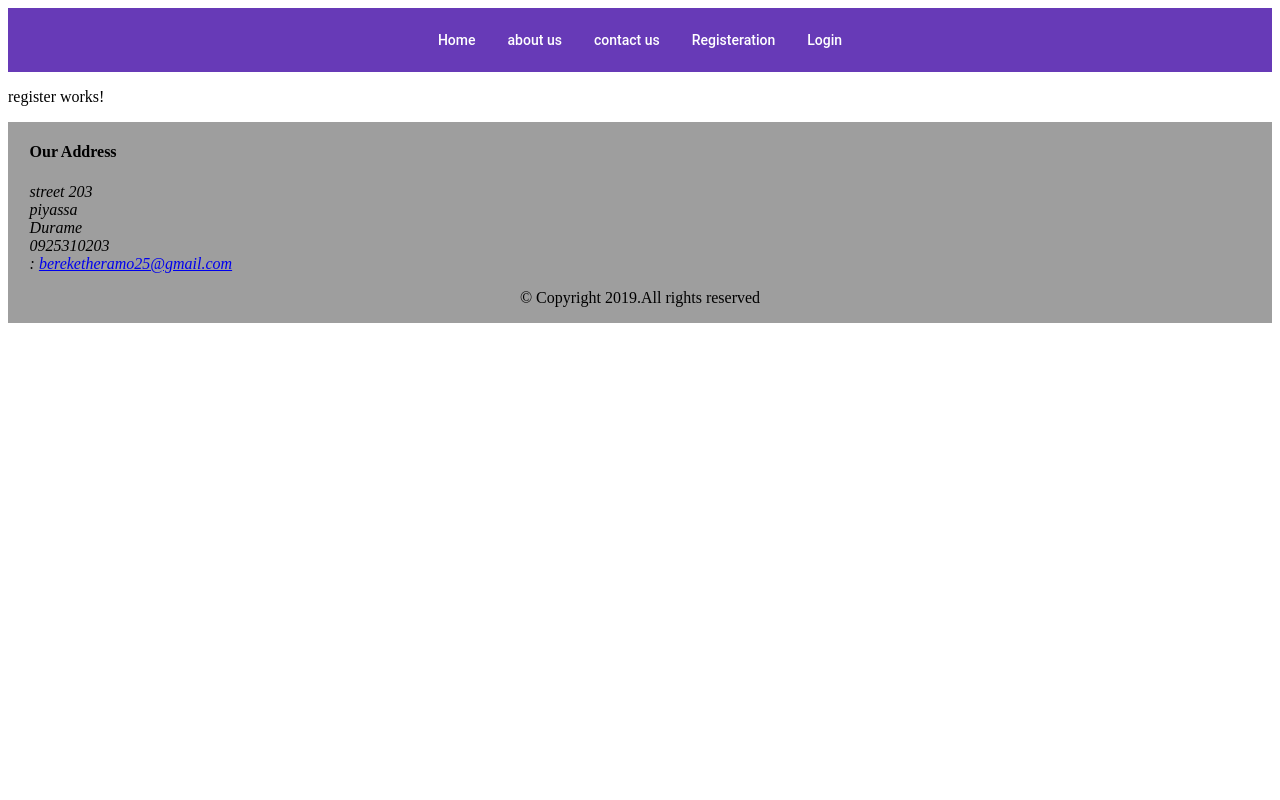
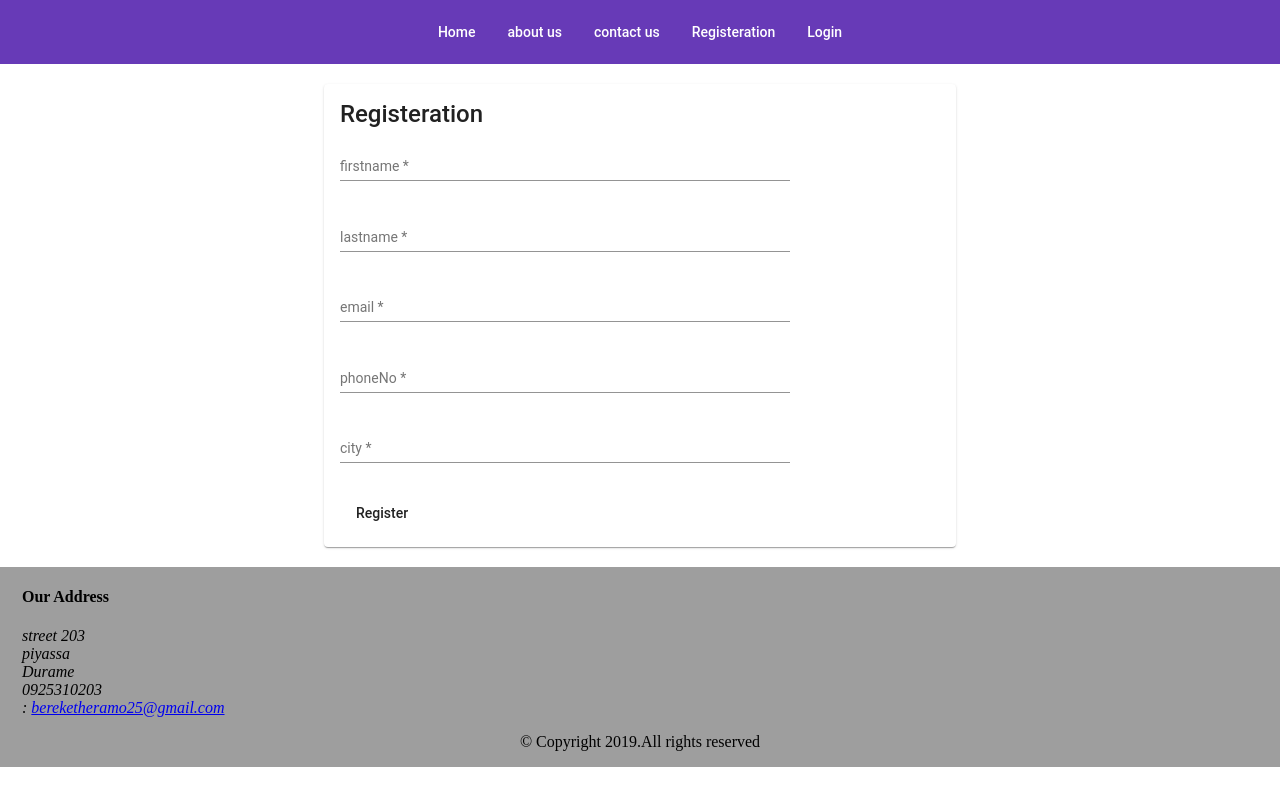
Before and after one commit to BekyH/emps, an Angular app: page /register in a window 1280 px wide. Built offline with nearby package versions, Linux system fonts and the light colour scheme.

Commit message:
registeration form template completed

```diff
--- a/src/app/footer/footer.component.html
+++ b/src/app/footer/footer.component.html
@@ -1,4 +1,4 @@
-<div class="container footer"
+<div class="footer"
     fxLayout="row wrap"
     fxLayout.lt-md="column"
     fxLayoutAlign="center center"
--- a/src/app/home/home.component.html
+++ b/src/app/home/home.component.html
@@ -1,3 +1,12 @@
-<p>
-  home works!
-</p>
+<div fxflex fxflex-offset="50px" class="container">
+<mat-card>
+  <mat-card-title>
+    lorem ipsum
+  </mat-card-title>
+  <mat-card-content>
+    Lorem ipsum dolor sit amet, consectetur adipiscing elit, sed do eiusmod tempor incididunt ut labore et dolore
+     aliqua. Ut enim ad minim veniam, quis nostrud exercitation ullamco laboris nisi ut aliquip ex ea commodo consequat. Duis aute irure dolor in reprehenderit in voluptate velit esse cillum dolore eu fugiat nulla pariatur.
+     Excepteur sint occaecat cupidatat non proident, sunt in culpa qui officia deserunt mollit anim id est laborum.
+  </mat-card-content>
+</mat-card>
+</div>
--- a/src/app/register/register.component.css
+++ b/src/app/register/register.component.css
@@ -0,0 +1,6 @@
+.textfield{
+    width: 600px;
+}
+mat-form-field{
+    width: 75%;
+}
--- a/src/app/register/register.component.html
+++ b/src/app/register/register.component.html
@@ -1,3 +1,44 @@
-<p>
-  register works!
-</p>
+<div class="container" fxflex fxLayoutAlign="center">
+  <mat-card>
+    <mat-card-title>
+      Registeration
+    </mat-card-title>
+    <mat-card-content>
+      <div class="textfield">
+    <form>
+        <div fxflex fxflex-offset="30px">
+      <p>
+
+      <mat-form-field>
+        <input  matInput placeholder="firstname" required>
+      </mat-form-field>
+      </p>
+      <p>
+      <mat-form-field>
+        <input matInput placeholder="lastname" required>
+      </mat-form-field>
+      </p>
+      <p>
+      <mat-form-field>
+        <input matInput placeholder="email" required>
+      </mat-form-field>
+      </p>
+      <p>
+
+          <mat-form-field>
+            <input  matInput placeholder="phoneNo" required>
+          </mat-form-field>
+          </p>
+     <p>
+      <mat-form-field>
+        <input matInput placeholder="city" required>
+      </mat-form-field>
+      </p>
+      </div>
+      <button mat-button>Register</button>
+    </form>
+
+    </div>
+  </mat-card-content>
+  </mat-card>
+</div>
--- a/src/styles.css
+++ b/src/styles.css
@@ -1,3 +1,11 @@
 /* You can add global styles to this file, and also import other style files */
 @import '~@angular/material/prebuilt-themes/deeppurple-amber.css';/*
 @import '../node_modules/font-awesome/css/font-awesome';*/
+.container {
+    margin: 20px;
+    display:flex;
+}
+body{
+    margin: 0px;
+    padding: 0px;
+}
```
Also changed, not shown: src/app/app.module.ts (+13 -3 lines).
